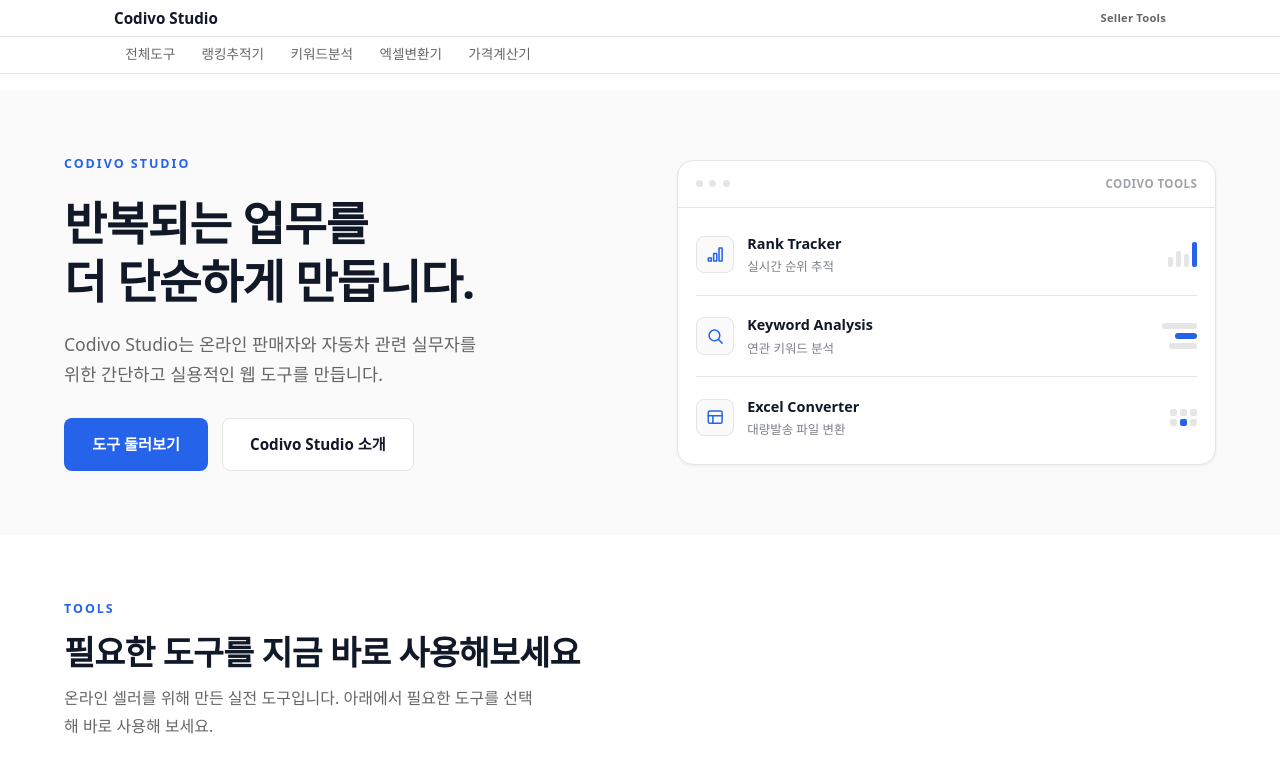
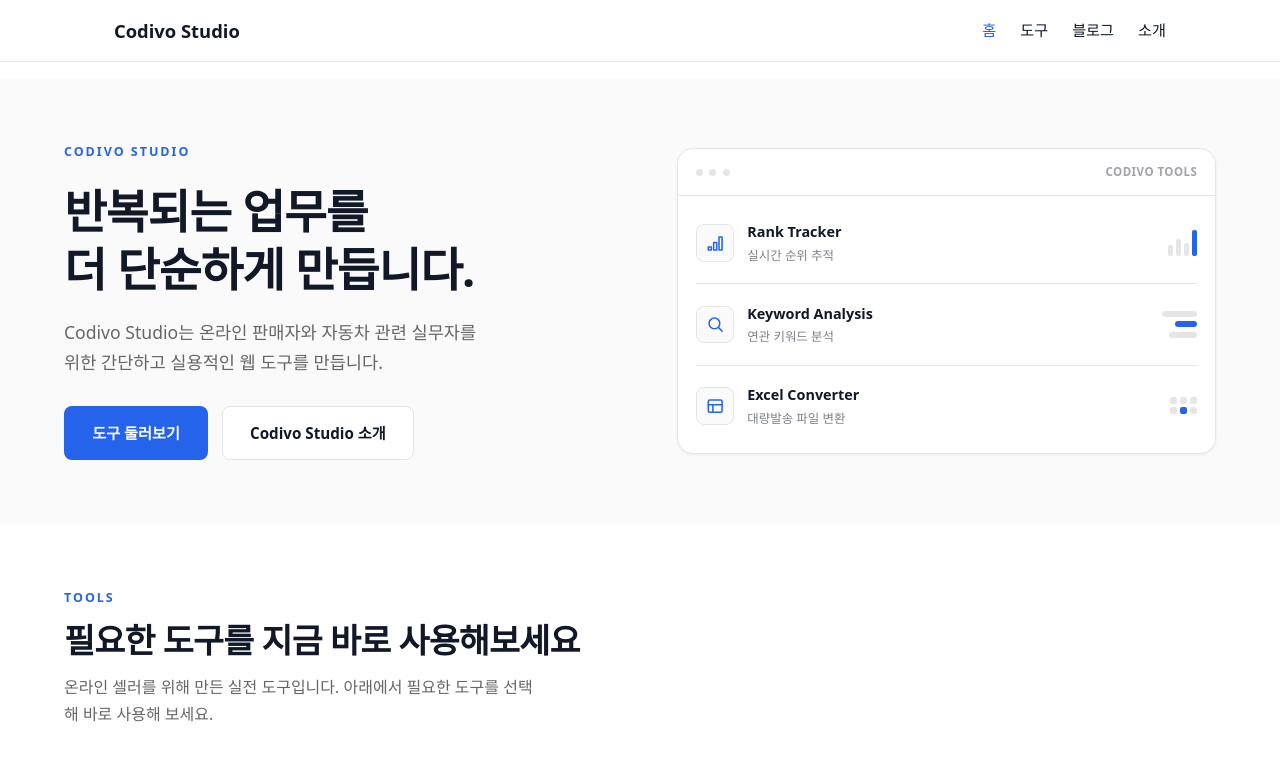
Before and after one commit to sysy-netizen/codivostudio-web, an Astro site: page / in a window 1280 px wide. Shown: the top 765 px of the page. Built offline with nearby package versions, Linux system fonts and the light colour scheme; Astro itself is replaced by a stand-in of ours.

Commit message:
Restore main site nav in header, scope program nav to tool pages
The Seller Tools program switcher was living in the global Header, so
it replaced the site's main menu (home/tools/blog/about) on every
page, including the homepage. Moves it into ProgramLayout instead so
it only appears on the tool pages that use that layout, and restores
Header.astro to the original site-wide nav.

```diff
--- a/src/components/Header.astro
+++ b/src/components/Header.astro
@@ -1,116 +1,75 @@
 ---
-import { programs } from '../data/programs';
+const navItems: { href: string; label: string; external?: boolean }[] = [
+	{ href: '/', label: '홈' },
+	{ href: '/tools/', label: '도구' },
+	{ href: '/blog/', label: '블로그' },
+	{ href: '/about/', label: '소개' },
+];
 
 const currentPath = Astro.url.pathname;
-
-function isActive(href: string) {
-	if (href === '/tools/') {
-		return currentPath === '/tools/' || currentPath === '/tools';
-	}
-	return currentPath === href || currentPath.startsWith(href);
-}
 ---
 
 <header class="site-header">
-	<div class="header-top">
-		<a class="brand" href="/">Codivo Studio</a>
-		<a class="platform-badge" href="/tools/">Seller Tools</a>
-	</div>
-
-	<nav class="program-nav" aria-label="Seller Tools 프로그램">
+	<div class="header-inner">
+		<a class="logo" href="/">Codivo Studio</a>
+		<nav>
 			<ul>
 				{
-				programs.map((program) => (
+					navItems.map((item) => (
 						<li>
 							<a
-							class={`program-link ${isActive(program.href) ? 'is-active' : ''}`}
-							href={program.href}
-							aria-current={isActive(program.href) ? 'page' : undefined}
+								href={item.href}
+								class={currentPath === item.href ? 'active' : ''}
+								target={item.external ? '_blank' : undefined}
+								rel={item.external ? 'noopener noreferrer' : undefined}
 							>
-							{program.label}
+								{item.label}
 							</a>
 						</li>
 					))
 				}
 			</ul>
 		</nav>
+	</div>
 </header>
 
 <style>
 	.site-header {
-		position: sticky;
-		top: 0;
-		z-index: 50;
 		border-bottom: 1px solid var(--color-border);
-		background: var(--color-bg);
 	}
 
-	.header-top {
+	.header-inner {
 		max-width: var(--max-width);
 		margin: 0 auto;
-		padding: 0.35rem 1.5rem;
+		padding: 1rem 1.5rem;
 		display: flex;
 		align-items: center;
 		justify-content: space-between;
 	}
 
-	.brand {
+	.logo {
 		font-weight: 700;
-		font-size: 0.95rem;
+		font-size: 1.15rem;
 		color: var(--color-text);
 		text-decoration: none;
 	}
 
-	.brand:hover {
+	nav ul {
+		display: flex;
+		gap: 1.5rem;
+		list-style: none;
+		margin: 0;
+		padding: 0;
+	}
+
+	nav a {
+		text-decoration: none;
+		color: var(--color-text);
+		font-size: 0.95rem;
+	}
+
+	nav a:hover,
+	nav a.active {
 		color: var(--color-accent);
 	}
-
-	.platform-badge {
-		font-size: 0.7rem;
-		font-weight: 600;
-		letter-spacing: 0.02em;
-		color: var(--color-muted);
-		text-decoration: none;
-	}
-
-	.platform-badge:hover {
-		color: var(--color-accent);
-	}
-
-	.program-nav {
-		border-top: 1px solid var(--color-border);
-	}
-
-	.program-nav ul {
-		max-width: var(--max-width);
-		margin: 0 auto;
-		padding: 0 1.5rem;
-		display: flex;
-		align-items: center;
-		gap: 0.25rem;
-		list-style: none;
-		overflow-x: auto;
-	}
-
-	.program-link {
-		display: inline-flex;
-		align-items: center;
-		padding: 0.4rem 0.7rem;
-		font-size: 0.85rem;
-		font-weight: 500;
-		color: var(--color-muted);
-		text-decoration: none;
-		white-space: nowrap;
-		border-bottom: 2px solid transparent;
-	}
-
-	.program-link:hover {
-		color: var(--color-text);
-	}
-
-	.program-link.is-active {
-		color: var(--color-accent);
-		font-weight: 700;
-		border-bottom-color: var(--color-accent);
-	}
 </style>
```
Also changed, not shown: src/layouts/ProgramLayout.astro (+60 -0 lines). Lines whose indentation alone changed are shown as unchanged.
